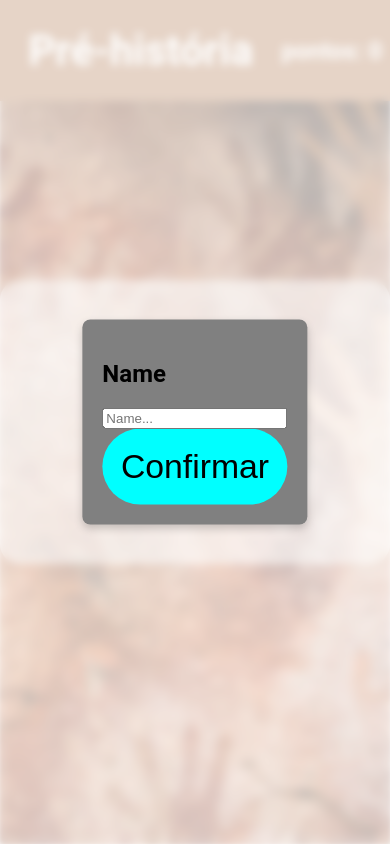
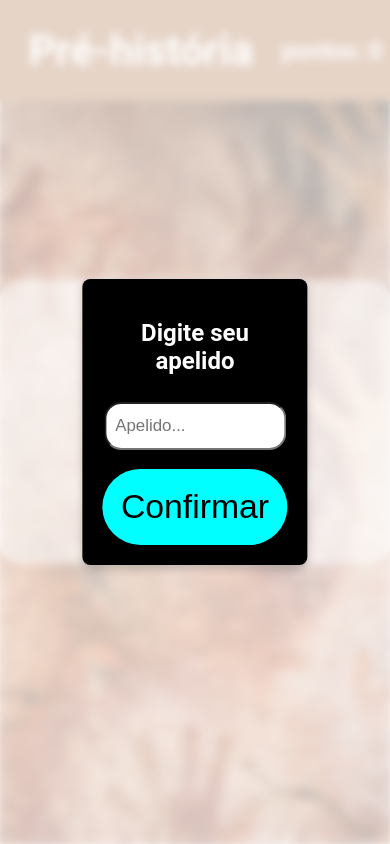
Before and after one commit to GabrielMFC/Quiz-Respro, a React (Vite) app: page / in a window 390 px wide. Both pictures are taken after a click on the button "Jogar". Built offline with nearby package versions, Linux system fonts and the light colour scheme.

Commit message:
Estilizando o componentes da tela de resultados, deixando o componente Question.jsx mais responsivo e adicionando um sweetAlert para caso o usuário tentar começar o quiz sem inserir um apelido.

```diff
--- a/package.json
+++ b/package.json
@@ -13,7 +13,8 @@
     "@supabase/supabase-js": "^2.77.0",
     "axios": "^1.13.1",
     "react": "^19.1.1",
-    "react-dom": "^19.1.1"
+    "react-dom": "^19.1.1",
+    "sweetalert2": "^11.26.3"
   },
   "devDependencies": {
     "@eslint/js": "^9.36.0",
--- a/src/components/PopUp.jsx
+++ b/src/components/PopUp.jsx
@@ -1,21 +1,37 @@
 import Button from "./Button";
 import { useUser } from "../globalContexts/UserContext";
+import Swal from "sweetalert2";
+import { useState } from "react";
 import "../styles/popUp.css"
-import { useState } from "react";
 
 export default function PopUp({type, title}) {
     const [active, setActive] = useState(true);
     const [inputValue, setInputValue] = useState("")
     const {setUserName} = useUser()
 
+    function verifyName(){
+        if(inputValue === ""){
+            Swal.fire({
+                title: 'Apelido inválido!',
+                text: 'O campo de apelido precisa ser preenchido!',
+                icon: 'error',
+                confirmButtonText: 'OK'
+            })
+            return false
+        }
+    }
+
     return(
             type === "inputName" && active ?
             <div className="popUpBackground">
                 <div className="popUpContainer">
                     <h2>{title}</h2>
-                    <input type="text" placeholder={title + "..."} value={inputValue} onChange={(e) => setInputValue(e.target.value)}/>
+                    <input type="text" placeholder={"Apelido..."} value={inputValue} onChange={(e) => setInputValue(e.target.value)}/>
                     <Button title="Confirmar" onClick={() => {
                         setUserName(inputValue)
+                        if (!verifyName()) {
+                            return
+                        }
                         setActive(false)
                     }}/>
                 </div>
--- a/src/components/ResultScreen.jsx
+++ b/src/components/ResultScreen.jsx
@@ -3,6 +3,7 @@ import { usePage } from "../globalContexts/PageProvider"
 import Eras from "../dataStructuries/EraObj"
 import { useEffect } from "react"
 import axios from "axios"
+import "../styles/resultScreen.css"
 
 export default function ResultScreen() {
     const { userName, points, setPoints, setCurrentEra } = useUser()
@@ -30,8 +31,8 @@ export default function ResultScreen() {
     }
 
     return (
-        <div>
-            <h1>{userName + " o seu total de pontos foi: " + points}</h1>
+        <div className="resultContainer">
+            <h1>{userName}, o seu total de pontos foi: <span className="pointsSpan">{points}</span></h1>
             <button onClick={resetQuiz}>Recomeçar Quiz</button>
         </div>
     )
--- a/src/components/eraPage/Era.jsx
+++ b/src/components/eraPage/Era.jsx
@@ -15,7 +15,7 @@ export default function Era(){
         !isQuizActive ?
         <div>
             <TopBar/>
-           {!userName ? <PopUp type={"inputName"} title={"Name"}/> : null}
+           {!userName ? <PopUp type={"inputName"} title={"Digite seu apelido"}/> : null}
             <div style={{backgroundImage: `url(${currentEra.wallpaper})`}} className="eraBackground"></div>
             <StartButton setIsQuizActive={setIsQuizActive}/>
         </div>
--- a/src/components/quiz/Question.jsx
+++ b/src/components/quiz/Question.jsx
@@ -51,7 +51,7 @@ export default function Question({setIsQuizActive}) {
 
     return (
         <div className="questionContainer" style={{ backgroundColor: currentEra.color }}>
-            <h1 style={{ color: currentEra.textColor }}>{currentQuestion.question}</h1>
+            <h1 className="questionTitle" style={{ color: currentEra.textColor }}>{currentQuestion.question}</h1>
 
             <div className="optionsContainer">
                 {currentQuestion.options.map((option, i) => (
--- a/src/styles/popUp.css
+++ b/src/styles/popUp.css
@@ -11,12 +11,31 @@
 }
 .popUpContainer{
     position: absolute;
+    display: flex;
+    justify-content: center;
+    align-items: center;
+    flex-direction: column;
     top: 50%;
     left: 50%;
     transform: translate(-50%, -50%);
-    background-color: gray;
+    background-color: black;
     padding: 20px;
     box-shadow: 0 4px 8px rgba(0, 0, 0, 0.2);
     border-radius: 8px;
     z-index: 999;
 }
+
+.popUpContainer > h2{
+    color: white;
+    text-align: center;
+}
+
+.popUpContainer > input{
+    width: 90%;
+    height: 5vh;
+    margin-top: 4%;
+    margin-bottom: 10%;
+    border-radius: 2vh;
+    padding-left: 5%;
+    font-size: 2vh;
+}
--- a/src/styles/quiz.css
+++ b/src/styles/quiz.css
@@ -1,10 +1,21 @@
 .questionContainer{
     width: 80vw;
+    margin-top: 10vh;
     display: flex;
     flex-direction: column;
     align-items: center;
-    justify-content: center;
-    flex-direction: column;
+    justify-content: flex-start;
+    border-radius: 2vh;
+}
+
+.questionTitle{
+    width: 100%;
+    font-size: 4vh;
+    text-align: center;
+    background-color: black;
+    margin: 0;
+    padding: 1%;
+    border-radius: 2vh 2vh 0 0;
 }
 
 .optionsContainer{
@@ -18,7 +29,7 @@
 }
 
 .option{
-    width: 30%;
+    width: 40%;
     border-radius: 2vh;
     background-color: black;
     color: white;
--- /dev/null
+++ b/src/styles/resultScreen.css
@@ -0,0 +1,26 @@
+.resultContainer{
+    position: absolute;
+    width: 100%;
+    height: 100%;
+    display: flex;
+    flex-direction: column;
+    align-items: center;
+    justify-content: center;
+    background: linear-gradient(to bottom, black, rgb(87, 87, 87));
+}
+
+.resultContainer > h1{
+    color: white;
+    text-align: center;
+}
+
+.pointsSpan{
+    animation: changeTextColor 3s infinite linear;
+}
+
+@keyframes changeTextColor {
+    0% { color: #2A5D9B; }
+    50% { color: #EE1955; }
+    75% {color: #FFC008}
+    100% { color: #2A5D9B; }
+}
```
Also changed, not shown: 1 other file (tests, documents, lock files or other folders).
